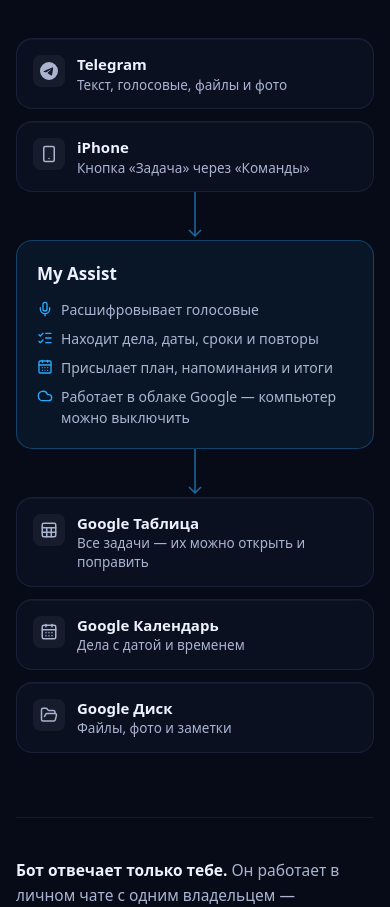
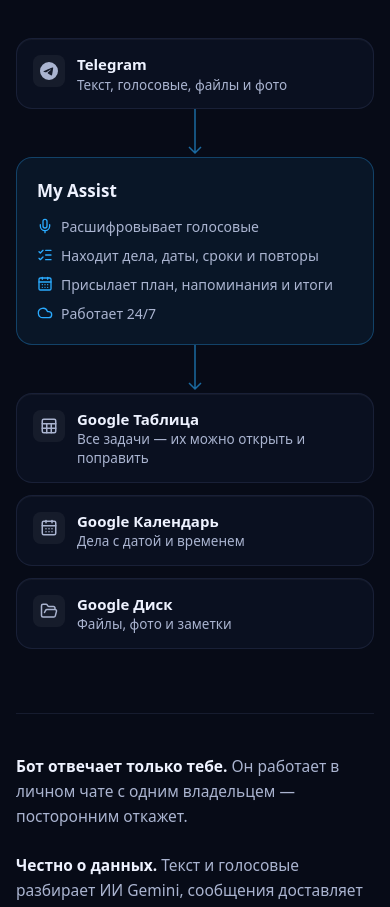
Before and after one commit to Dikozi/bailanysta, a Next.js app: page / in a window 390 px wide. Shown: the part 6920-7827 px from the top of the page. Built offline with nearby package versions, Linux system fonts and the light colour scheme.

Commit message:
feat(copy): «Работает 24/7», убрать iPhone из схемы «Что внутри»
Co-Authored-By: Claude Opus 5.5 <noreply@anthropic.com>
Claude-Session: https://claude.ai/code/session_016NSmHtF7gWKQH6MeN8hqTo

```diff
--- a/src/components/sections/inside.tsx
+++ b/src/components/sections/inside.tsx
@@ -1,4 +1,4 @@
-import { CalendarDays, Cloud, FolderOpen, ListChecks, Mic, Sheet, Smartphone } from "lucide-react";
+import { CalendarDays, Cloud, FolderOpen, ListChecks, Mic, Sheet } from "lucide-react";
 import type { LucideIcon } from "lucide-react";
 import { TelegramIcon } from "../brand";
 import { Container, SectionHeading } from "../ui";
@@ -55,7 +55,6 @@ export function Inside() {
         <div className="mt-14 grid items-center gap-3 lg:grid-cols-[minmax(0,1fr)_auto_minmax(0,1fr)_auto_minmax(0,1fr)] lg:gap-4">
           <Column>
             <Node icon={TelegramIcon} title="Telegram" text="Текст, голосовые, файлы и фото" />
-            <Node icon={Smartphone} title="iPhone" text="Кнопка «Задача» через «Команды»" />
           </Column>
           <Connector />
           <Column>
@@ -76,7 +75,7 @@ export function Inside() {
                 </li>
                 <li className="flex gap-2">
                   <Cloud className="text-sky mt-0.5 size-4 shrink-0" aria-hidden />
-                  Работает в облаке Google — компьютер можно выключить
+                  Работает 24/7
                 </li>
               </ul>
             </div>
```
